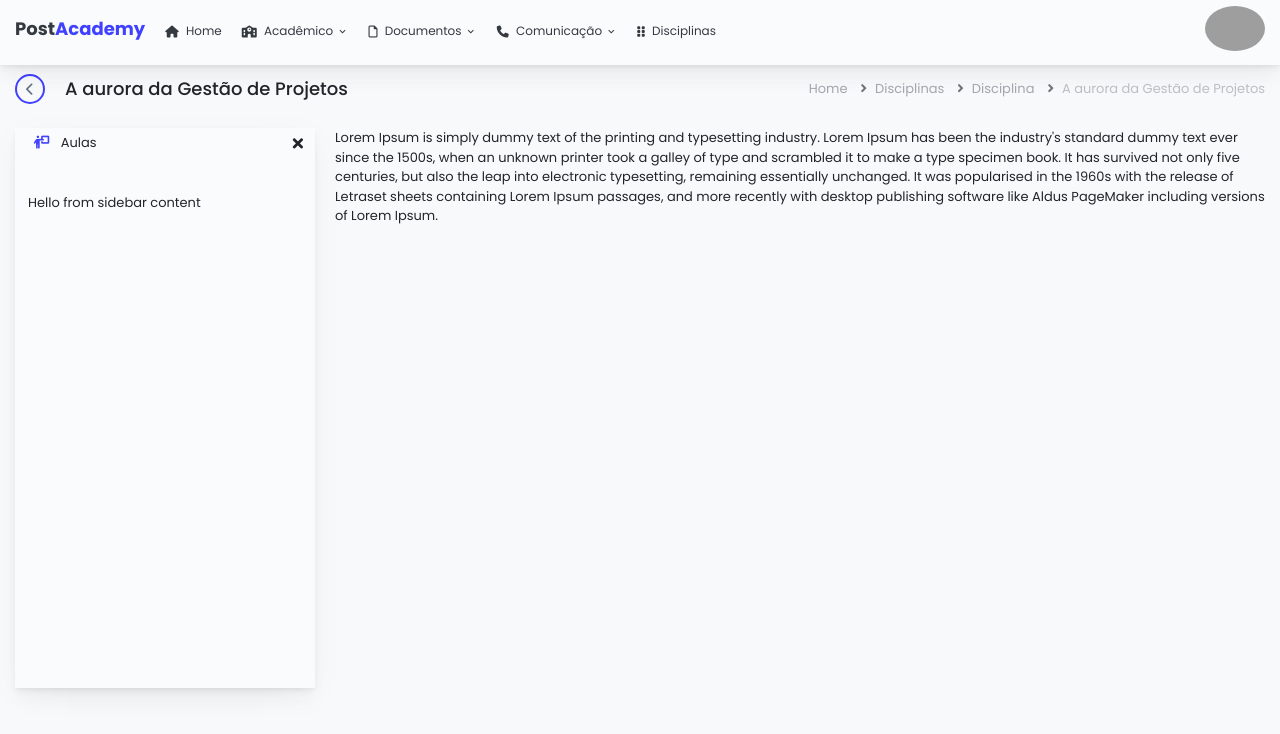
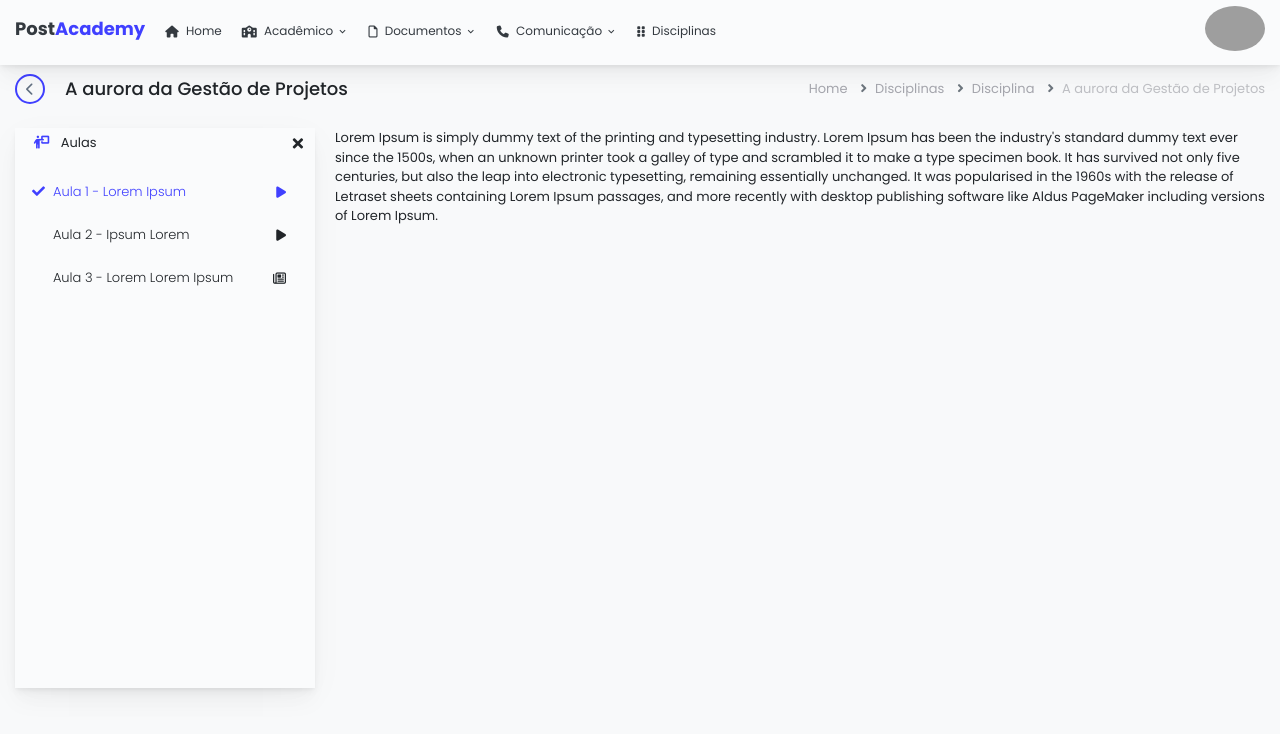
Before and after one commit to wesleyvilaseca/vue-dashboard, a Vue app: page /disciplina/1/trilha/1 in a window 1280 px wide. Shown: the top 734 px of the page. Built offline with nearby package versions, Linux system fonts and the light colour scheme; grey boxes are pictures that could not be loaded; what vue-sweetalert2 would draw is missing.

Commit message:
feat: listagem das aulas de um modulo

```diff
--- a/src/components/LeftBarPageWrapperComponent.vue
+++ b/src/components/LeftBarPageWrapperComponent.vue
@@ -73,7 +73,7 @@ export default {
     },
 
     responsivePaddingLeftContent() {
-      return `${this.sideBarWidth}px`
+      return `-${this.sideBarWidth}px`
     }
   },
   mounted() {
@@ -131,7 +131,7 @@ export default {
 }
 
 @media screen and (max-width: 768px) {
-    .leftbar-page-wrapper.toogled-leftbar .page-content {
+    .leftbar-page-wrapper.toogled-leftbar .page-content > div {
         padding-left: v-bind(responsivePaddingLeftContent);
     }
 }
@@ -205,7 +205,7 @@ export default {
 }
 
 .leftbar-body {
-    margin-top: 35px;
-    margin-bottom: 25px;
+    margin-top: 15px;
+    margin-bottom: 15px;
 }
 </style>
--- a/src/store/course/mutations.js
+++ b/src/store/course/mutations.js
@@ -9,5 +9,13 @@ export default {
 
     setCourseModule: (state, data) => {
         state.courseModule = data;
+    },
+
+    UPDATE_STATUS_LESSON: (state, data) => {
+        state.moduleDiscipline = data;
+    },
+
+    SET_SELECTED_LESSON: (state, data) => {
+        state.selectedLesson = data;
     }
 }
--- a/src/store/course/state.js
+++ b/src/store/course/state.js
@@ -59,24 +59,26 @@ export default {
             {
                 id: 1,
                 type: 'video',
-                name: 'lorem ipsum',
+                name: 'Aula 1 - Lorem Ipsum',
                 src: 'https://youtu.be/V14jTusJ9os?list=PLWXw8Gu52TRL3sY3esdsH2PxYiRdXwfvX',
                 status: 1
             },
             {
                 id: 2,
                 type: 'video',
-                name: 'lorem ipsum',
+                name: 'Aula 2 - Ipsum Lorem',
                 src: 'https://youtu.be/V14jTusJ9os?list=PLWXw8Gu52TRL3sY3esdsH2PxYiRdXwfvX',
-                status: 1
+                status: 2
             },
             {
                 id: 3,
-                type: 'video',
-                name: 'lorem ipsum',
+                type: 'article',
+                name: 'Aula 3 - Lorem Lorem Ipsum',
                 src: 'https://youtu.be/V14jTusJ9os?list=PLWXw8Gu52TRL3sY3esdsH2PxYiRdXwfvX',
-                status: 1
+                status: 2
             }
         ]
-    }
+    },
+
+    selectedLesson: {}
 }
--- a/src/views/modules/ModuleDisciplineView.vue
+++ b/src/views/modules/ModuleDisciplineView.vue
@@ -9,7 +9,7 @@
     '
     >
       <template v-slot:content_leftbar>
-        Hello from sidebar content
+         <Modules />
       </template>
 
       <template v-slot:page_content>
@@ -33,9 +33,9 @@
 
 <script>
 import PageTitle from "@/components/template/PageTitle";
-import { mapState } from "vuex";
+import { mapState, mapMutations } from "vuex";
 
-// import Modules from './_partials/DisciplineModules.vue';
+import Modules from './_partials/DisciplineModules.vue';
 // import Player from './_partials/PlayerComponent.vue';
 // import SupportsLesson from './_partials/SupportsLesson.vue';
 import LeftBarPageWrapperComponent from '@/components/LeftBarPageWrapperComponent.vue';
@@ -45,7 +45,7 @@ export default {
   name: "ModuleDisciplineView",
   components: {
       PageTitle,
-      // Modules,
+      Modules,
       // Player,
       // SupportsLesson,
       LeftBarPageWrapperComponent
@@ -66,6 +66,7 @@ export default {
   computed: {
     ...mapState({
         module: (state) => state.courseState.moduleDiscipline,
+        selectedLesson: (state) => state.courseState.selectedLesson
     }),
     backRoute() {
       return `/disciplina/${this.disciplineId}`;
@@ -73,15 +74,19 @@ export default {
   },
   mounted() {
     this.disciplineId = this.$route.params.id;
-
      this.pages.push({
       name: 'Disciplina',
       link: '/disciplina/' + this.disciplineId
     });
 
+    if (!this.selectedLesson?.id) {
+      this.setSelectedLesson(this.module.lessons[0]);
+    }
   },
   methods: {
-
+    ...mapMutations({
+      setSelectedLesson: "courseState/SET_SELECTED_LESSON",
+    }),
   }
 }
 </script>
--- a/src/views/modules/_partials/DisciplineModules.vue
+++ b/src/views/modules/_partials/DisciplineModules.vue
@@ -1,5 +1,22 @@
 <template>
-  <div class="left">
+      <div class="modules active">
+        <ul class="classes">
+          <li
+            class="cursor-pointer" :class="selectedLesson.id  == lesson.id ? 'active' : ''"
+            v-for="lesson in module.lessons"
+            :key="lesson.id"
+            @click.prevent="addSelectedLesson(lesson)">
+            <span class="check-container">
+              <i v-if="lesson.status == 1" class="check active fas fa-check"></i>
+            </span>
+            <span class="lesson-description">
+              <span class="nameLesson">{{ lesson.name }}</span>
+              <span class="item-type-class" :class="getIcon(lesson)" />
+            </span>
+          </li>
+        </ul>
+      </div>
+  <!-- <div class="left">
     <div class="card">
       <div class="title bg-laravel">
         <span class="text">Modulos</span>
@@ -25,11 +42,11 @@
       </div>
 
     </div>
-  </div>
+  </div> -->
 </template>
 
 <script>
-import { mapState } from 'vuex'
+import { mapState, mapMutations } from 'vuex'
 // import { computed, ref } from 'vue'
 
 export default {
@@ -40,15 +57,39 @@ export default {
     computed: {
     ...mapState({
         module: (state) => state.courseState.moduleDiscipline,
+        selectedLesson: (state) => state.courseState.selectedLesson
     }),
     backRoute() {
       return ``;
     },
   },
     methods: {
-        addLessonInPlayer (lesson) {
-          this.lesson = lesson
-          // store.commit('SET_LESSON_PLAYER', lesson)
+        ...mapMutations({
+          setSelectedLesson: "courseState/SET_SELECTED_LESSON",
+          updateStatusLesson: "courseState/UPDATE_STATUS_LESSON"
+        }),
+        addSelectedLesson (lesson) {
+          if (lesson.id != this.selectedLesson.id) {
+             const index = this.module.lessons.findIndex(obj => obj.id === this.selectedLesson.id);
+             this.module.lessons[index].status = 1;
+             this.updateStatusLesson(this.module);
+             this.setSelectedLesson(lesson);
+          } else {
+            console.log('faz nada')
+          }
+        },
+
+        getIcon(lesson) {
+          switch (lesson.type) {
+            case 'video':
+              return 'fa-solid fa-play';
+
+            case 'article':
+              return 'fa-regular fa-newspaper'
+
+            default:
+              break;
+          }
         }
     }
 
@@ -79,3 +120,86 @@ export default {
     // },
 }
 </script>
+
+<style scoped>
+ .modules {
+        position: relative;
+        cursor: pointer;
+ }
+
+ .check-container {
+  width: 5px;
+ }
+
+ .modules ul {
+  padding-left: 4px;
+ }
+
+ .lesson-description {
+  display: flex;
+  flex-direction: row;
+  justify-content: space-between;
+  align-items: center;
+ }
+
+ .classes li {
+  position: relative;
+  border-bottom: 1px solid transparent;
+  display: flex;
+  justify-content: space-between;
+  align-items: center;
+  min-height: 40px;
+  margin-bottom: 3px;
+  transition: background-color 0.5s;
+  transition: border-bottom-color 0.3s;
+}
+
+ .classes li:hover {
+  border-bottom: 1px solid var(--color-purple);
+  border-width: 50%;
+}
+
+.classes li .check {
+  color: var(--flutterColor);
+}
+
+.classes li .check.active {
+  color: var(--color-purple);
+}
+
+.classes li .lesson-description {
+  width: 100%;
+  padding: 5px 1rem;
+  font-size: 13px;
+  font-weight: 300;
+}
+
+.classes li .file {
+  color: var(--LaravelColor);
+}
+
+.classes li:hover {
+  background-color: var();
+}
+
+.classes li:last-child {
+  margin-bottom: 0;
+}
+
+.classes li.active {
+  color: var(--color-purple)
+}
+
+.classes li.active .nameLesson {
+  color: var(--LaravelColor);
+}
+
+.classes.active .name {
+  background-color: var(--backgroundBold);
+}
+
+.classes.active .name .icon {
+  transform: rotate(0);
+}
+
+</style>
```
